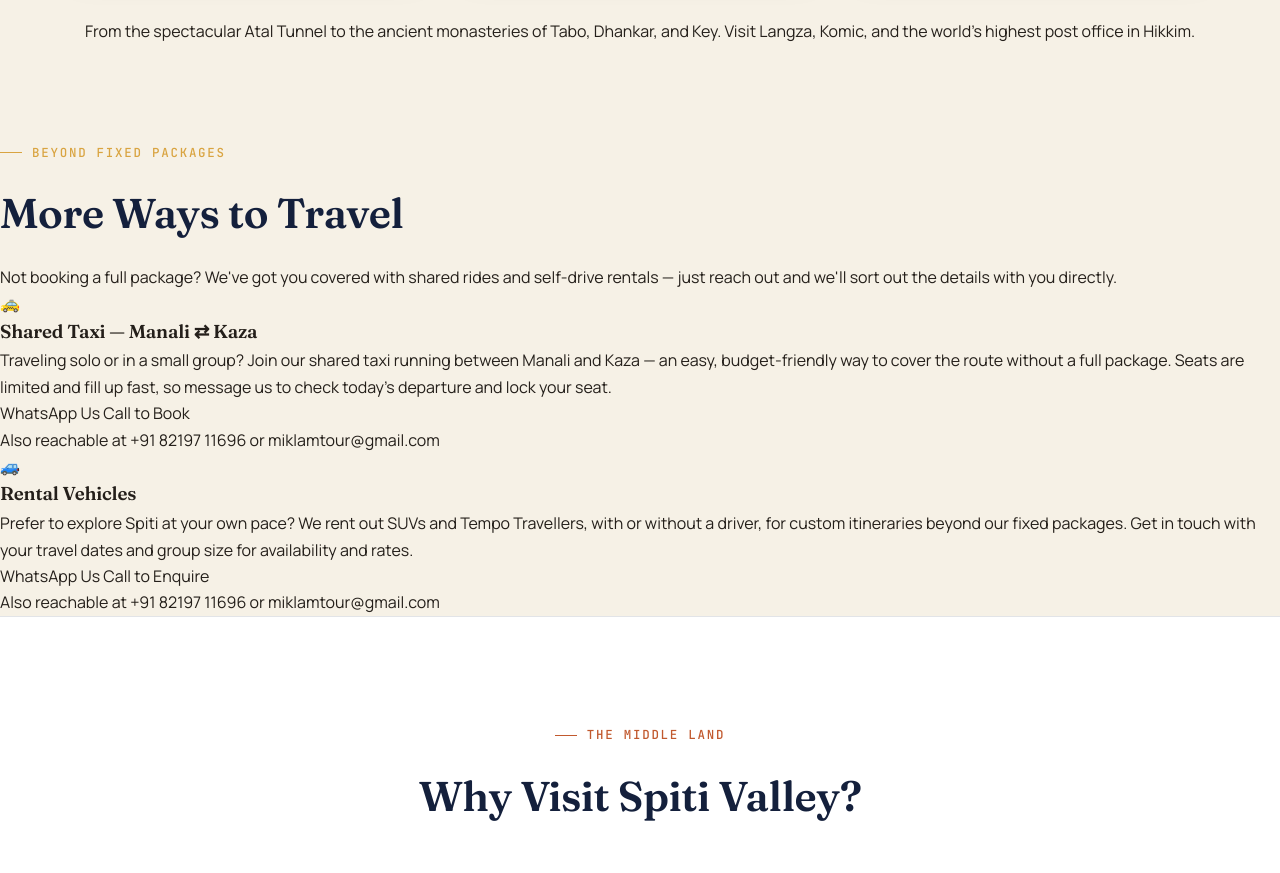
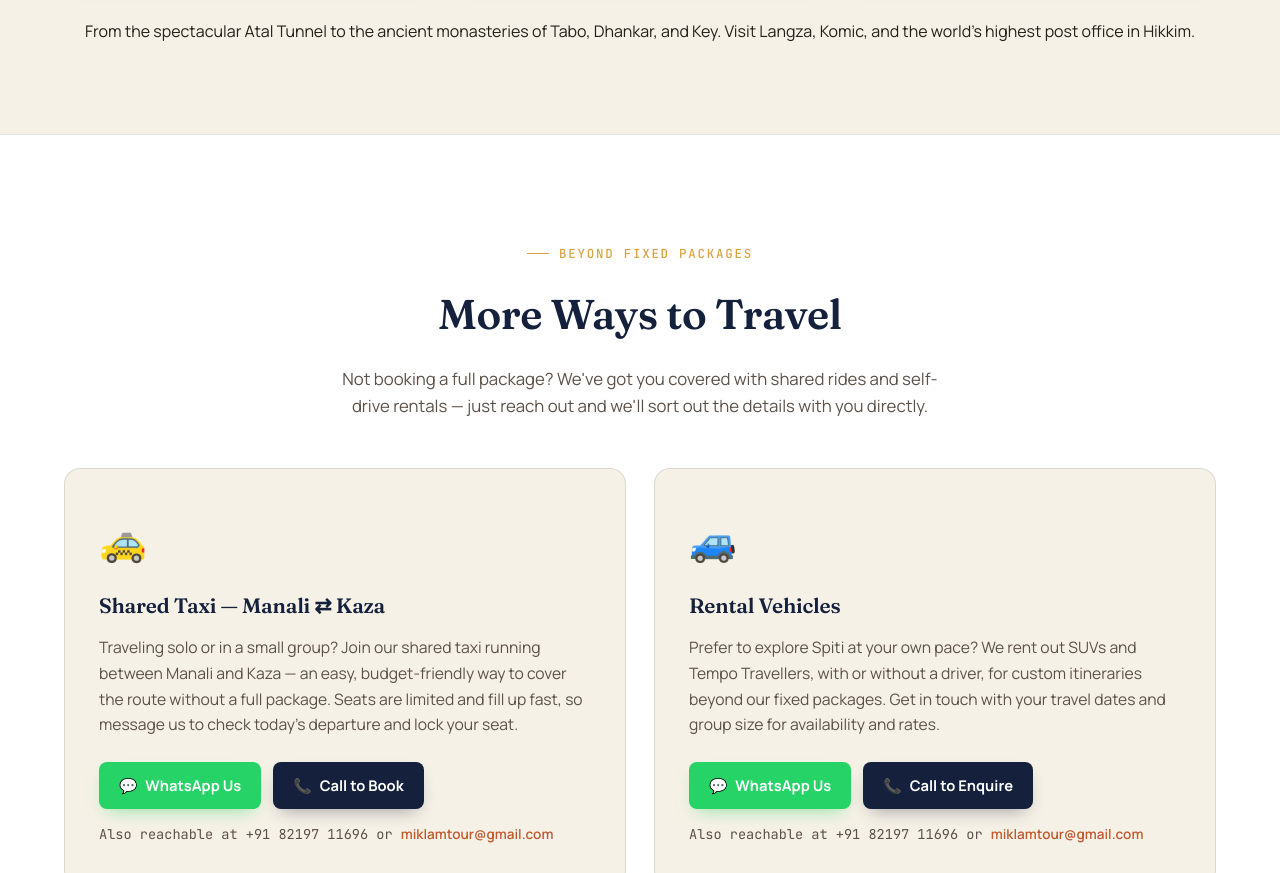
Before and after one commit to divyanshu123159/miklamtour, a plain HTML site: page index.html in a window 1280 px wide. Shown: the part 1400-2273 px from the top of the page. Drawn offline with Linux system fonts and the light colour scheme.

```diff
--- a/style.css
+++ b/style.css
@@ -146,7 +146,7 @@
     position: relative;
     background:
         linear-gradient(180deg, rgba(12,21,38,0.55) 0%, rgba(12,21,38,0.72) 55%, rgba(12,21,38,0.92) 100%),
-        url('hero.JPG') center/cover fixed;
+        url('https://images.unsplash.com/photo-1593364951478-f7b539e08398?q=80&w=2000&auto=format&fit=crop') center/cover fixed;
     display: flex;
     flex-direction: column;
     justify-content: center;
@@ -254,6 +254,108 @@
     padding: 4px 10px;
     border-radius: 20px;
 }
+
+/* --- SHARED TAXI & RENTAL VEHICLE SERVICES SECTION --- */
+.services-section {
+    padding: 100px 5%;
+    background-color: var(--white);
+    text-align: center;
+    border-top: 1px solid var(--line);
+    border-bottom: 1px solid var(--line);
+}
+
+.services-lead {
+    max-width: 620px;
+    margin: 0 auto;
+    color: var(--ink-soft);
+    font-size: 1.05rem;
+}
+
+.services-grid {
+    display: grid;
+    grid-template-columns: repeat(auto-fit, minmax(320px, 1fr));
+    gap: 28px;
+    margin-top: 48px;
+    text-align: left;
+}
+
+.service-card {
+    background: var(--bg-light);
+    padding: 40px 34px;
+    border-radius: 16px;
+    border: 1px solid var(--line);
+    transition: transform 0.3s ease, box-shadow 0.3s ease;
+}
+
+.service-card:hover {
+    transform: translateY(-5px);
+    box-shadow: 0 18px 38px -18px rgba(20,32,60,0.22);
+}
+
+.service-icon {
+    font-size: 2.4rem;
+    margin-bottom: 16px;
+    display: inline-block;
+}
+
+.service-card h3 {
+    color: var(--primary-blue);
+    margin-bottom: 12px;
+    font-size: 1.3rem;
+    font-weight: 600;
+}
+
+.service-card p {
+    color: var(--ink-soft);
+    font-size: 0.98rem;
+    margin-bottom: 24px;
+}
+
+.contact-strip {
+    display: flex;
+    flex-wrap: wrap;
+    gap: 12px;
+}
+
+.contact-btn {
+    display: inline-flex;
+    align-items: center;
+    gap: 8px;
+    padding: 11px 20px;
+    border-radius: 8px;
+    font-weight: 700;
+    font-size: 0.92rem;
+    transition: background 0.25s ease, transform 0.25s ease, box-shadow 0.25s ease;
+}
+
+.contact-btn:hover { transform: translateY(-2px); }
+
+.contact-whatsapp {
+    background: #25D366;
+    color: #ffffff;
+    box-shadow: 0 8px 18px -8px rgba(37, 211, 102, 0.55);
+}
+.contact-whatsapp:hover { background: #1EBE5A; }
+.contact-whatsapp::before { content: '💬'; }
+
+.contact-call {
+    background: var(--primary-blue);
+    color: #ffffff;
+    box-shadow: 0 8px 18px -8px rgba(20, 32, 60, 0.45);
+}
+.contact-call:hover { background: var(--navy-2); }
+.contact-call::before { content: '📞'; }
+
+.alt-contact {
+    margin-top: 14px;
+    margin-bottom: 0 !important;
+    font-size: 0.85rem !important;
+    color: var(--ink-soft);
+    font-family: var(--font-mono);
+}
+
+.alt-contact a { color: var(--accent-orange); font-weight: 600; }
+.alt-contact a:hover { text-decoration: underline; }
 
 /* --- WHY VISIT SECTION --- */
 .why-visit {
@@ -995,6 +1097,11 @@
     .page-content { margin: 44px auto; }
 
     .auth-section { background-attachment: scroll; }
+
+    .services-section { padding: 60px 5%; }
+    .service-card { padding: 30px 22px; }
+    .contact-strip { flex-direction: column; }
+    .contact-btn { justify-content: center; }
 }
 
 /* ================= TOAST NOTIFICATIONS & CONFIRM MODAL ================= */
```
